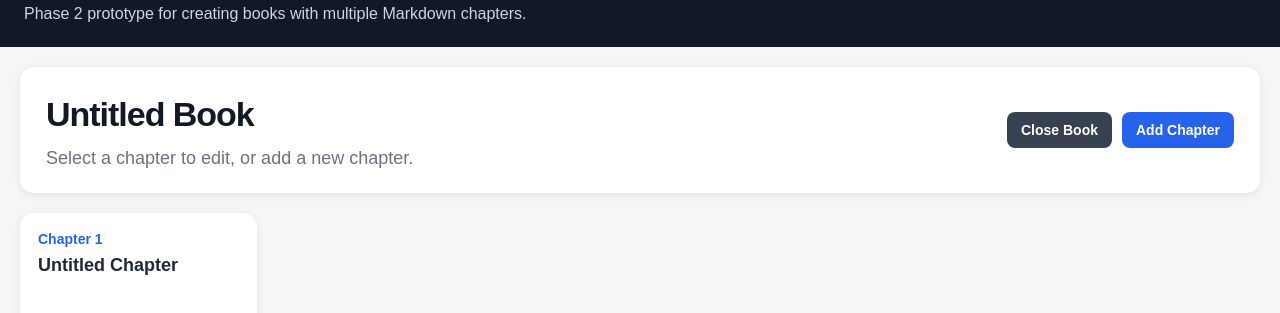
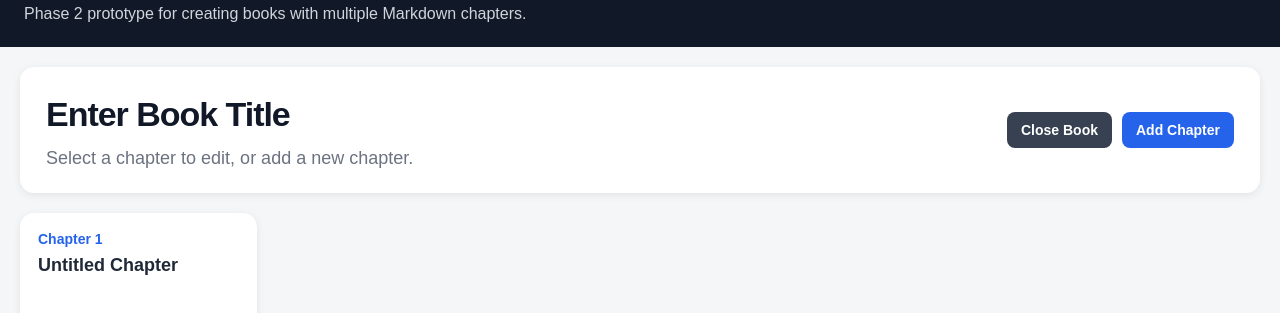
Before and after one commit to LucianUritu/plaintext-to-markdown, a plain HTML site: page index.html in a window 1280 px wide. Both pictures are taken after a click on the button "New Book". Shown: the part 59-372 px from the top of the page. Drawn offline with Linux system fonts and the light colour scheme.

Commit message:
User can now input book title

```diff
--- a/index.html
+++ b/index.html
@@ -29,7 +29,7 @@
             id="bookTitleInput"
             class="book-title-input"
             type="text"
-            placeholder="Input Book title"
+            placeholder="Enter Book Title"
           />
           <p>Select a chapter to edit, or add a new chapter.</p>
         </div>
--- a/js/bookStorage.js
+++ b/js/bookStorage.js
@@ -22,7 +22,7 @@ export function saveBook(book) {
 export function createNewBook() {
   const book = {
     id: crypto.randomUUID(),
-    title: "Untitled Book",
+    title: "Enter Book Title",
     chapters: [
       {
         id: crypto.randomUUID(),
@@ -53,7 +53,7 @@ export function addChapter(book) {
 }
 
 export function updateBookTitle(book, title) {
-  book.title = title.trim() || "Untitled Book";
+  book.title = title.trim() || "Enter Book Title";
   saveBook(book);
 }
 
```
